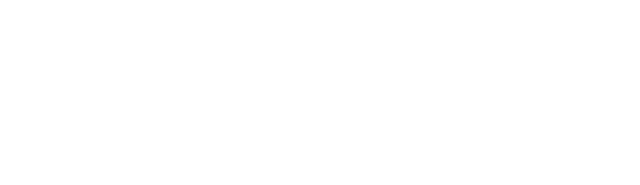
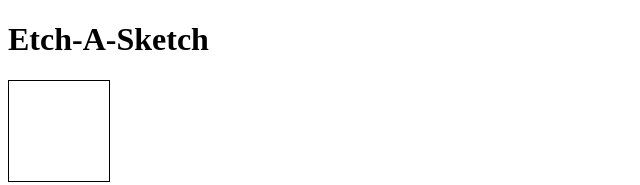
Before and after one commit to jahcoozee/odin-etch-a-sketch, a plain HTML site: page index.html in a window 1280 px wide. Shown: the whole page, without its empty margins (0-640 px from the left). Drawn offline with Linux system fonts and the light colour scheme.

Commit message:
Add heading and styling to container div

```diff
--- a/index.html
+++ b/index.html
@@ -6,6 +6,7 @@
     <title>Odin Etch-a-Sketch</title>
   </head>
   <body>
+    <h1>Etch-A-Sketch</h1>
     <div class="container"></div>
     <script src="script.js"></script>
   </body>
--- a/style.css
+++ b/style.css
@@ -0,0 +1,5 @@
+.container {
+  width: 100px;
+  height: 100px;
+  border: 1px solid black;
+}
```
